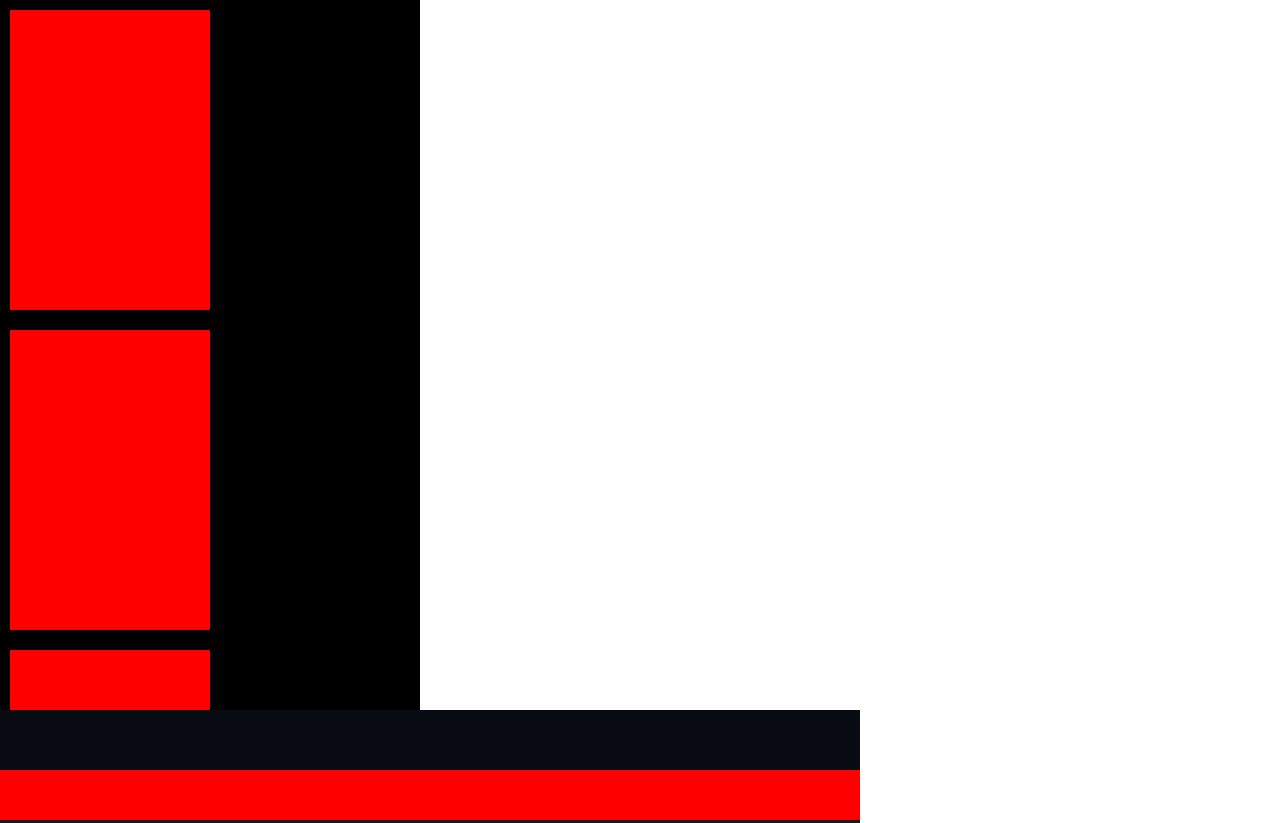
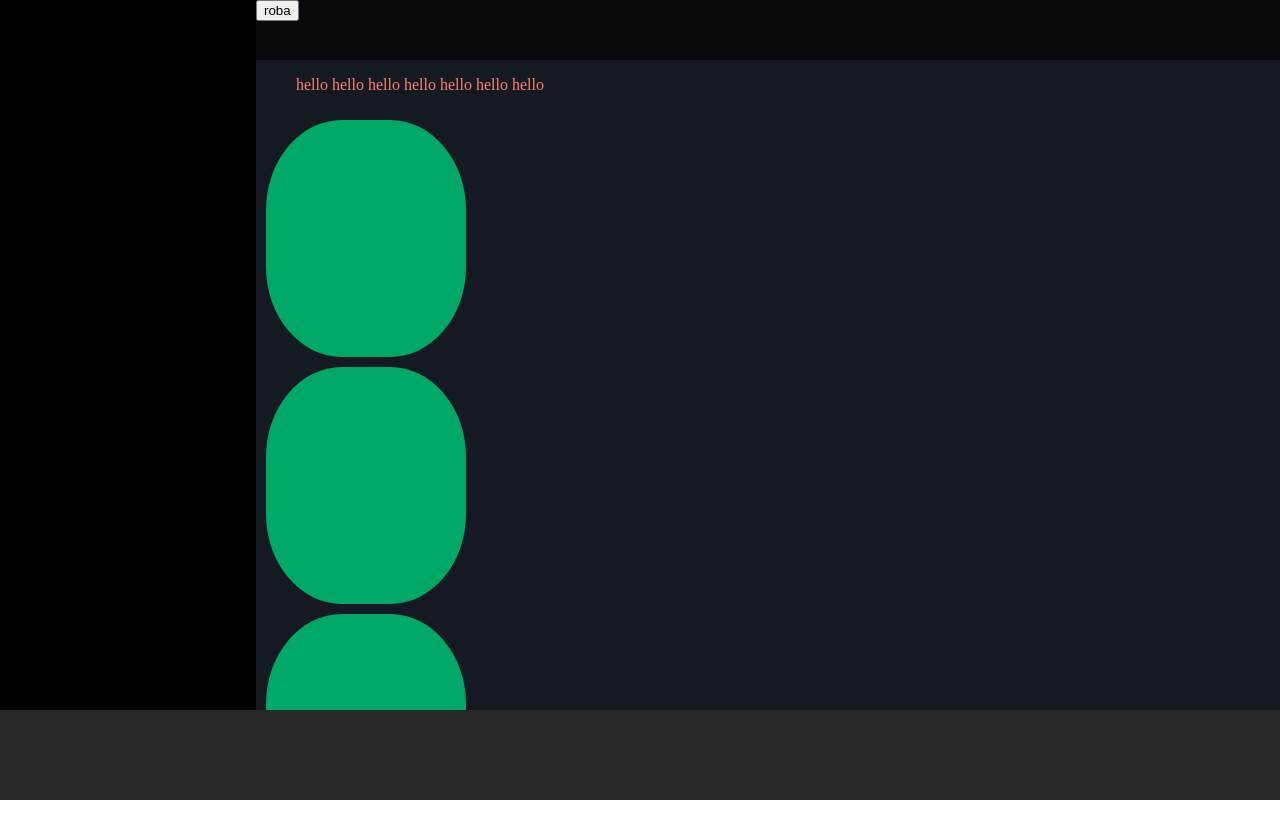
Before and after one commit to fabio98p/html-css-spotifyweb, a plain HTML site: page index.html in a window 1280 px wide. Shown: the top 823 px of the page. After the commit the page ends 800 px from the top, so only its background shows below. Drawn offline with Linux system fonts and the light colour scheme.

Commit message:
spotify v0.2

```diff
--- a/assets/css/master.css
+++ b/assets/css/master.css
@@ -4,43 +4,54 @@ body{
 	box-sizing: border-box;
 }
 aside{
+	float: left;
 	background-color: #000000;
 	height: calc(100vh - 90px);
-	width: 420px;
+	width: 20%;
 	overflow-y: auto;
 	display: flex;
 	flex-wrap: wrap;
-
 }
 main{
+	float: left;
 	background-color: #141922;
-	height: calc(100vh - 60px - 90px);
-	width: calc(100% - 420px);
+	height: calc(100vh - 90px);
+	width: 80%;
 	overflow-y: auto;
 	display: flex;
 	flex-wrap: wrap;
-
 }
 header{
-	background-color: #080B12;
+	position: fixed;
+	z-index: 0;
+	background-color: rgba(0, 0, 0, 0.6);
 	height: 60px;
 	width: 100%;
 }
 .navbar{
-	margin: 0;
+	margin-top: 60px;
 	height: 50px;
 	width: 100%;
 }
-div{
-	background-color: red;
+.navbar li{
+	color: salmon;
+	display: inline-block;
+}
+.songs-page{
+	width: 100%;
+}
+.songs-page div{
+	background-color: rgb(0, 168, 104);
+	border-radius: 38%;
 	width: 200px;
-	height: 300px;
+	height: 237px;
 	margin: 10px;
-
 }
 footer{
+	float: left;
 	background-color: #282828;
 	height: 90px;
 	width: 100%;
+	z-index: 100;
 
 }
--- a/index.html
+++ b/index.html
@@ -39,9 +39,20 @@
 	</aside>
 	<main>
 		<header>
+			<button>roba</button>
 		</header>
-		<div class="navbar"></div>
-
+		<div class="navbar">
+			<ul>
+				<li>hello</li>
+				<li>hello</li>
+				<li>hello</li>
+				<li>hello</li>
+				<li>hello</li>
+				<li>hello</li>
+				<li>hello</li>
+			</ul>
+		</div>
+		<div class="songs-page">
 			<div></div>
 			<div></div>
 			<div></div>
@@ -67,7 +78,7 @@
 			<div></div>
 			<div></div>
 			<div></div>
-		<div></div>
+		</div>
 	</main>
 	<footer>	</footer>
 </body>
```
Lines whose indentation alone changed are shown as unchanged.
